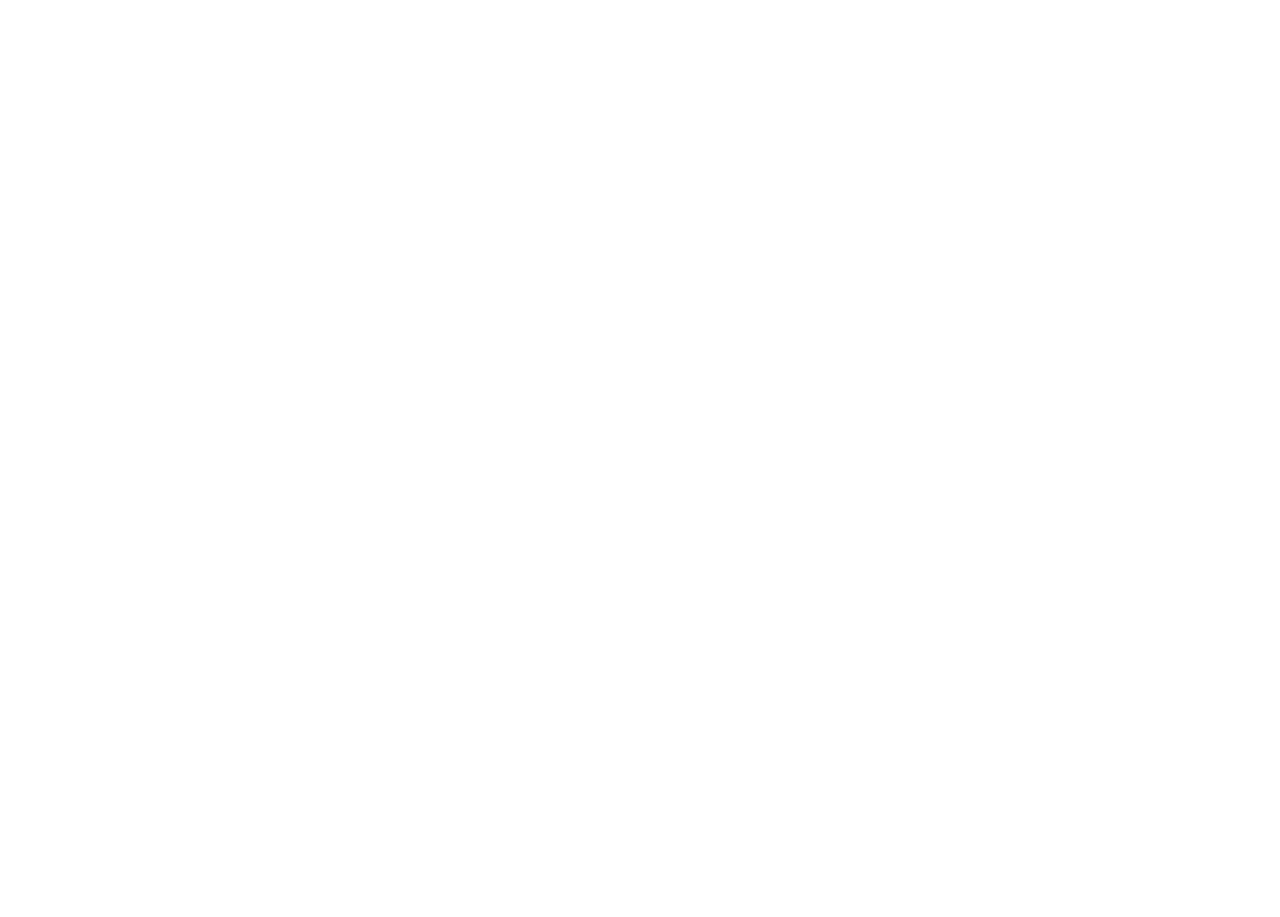
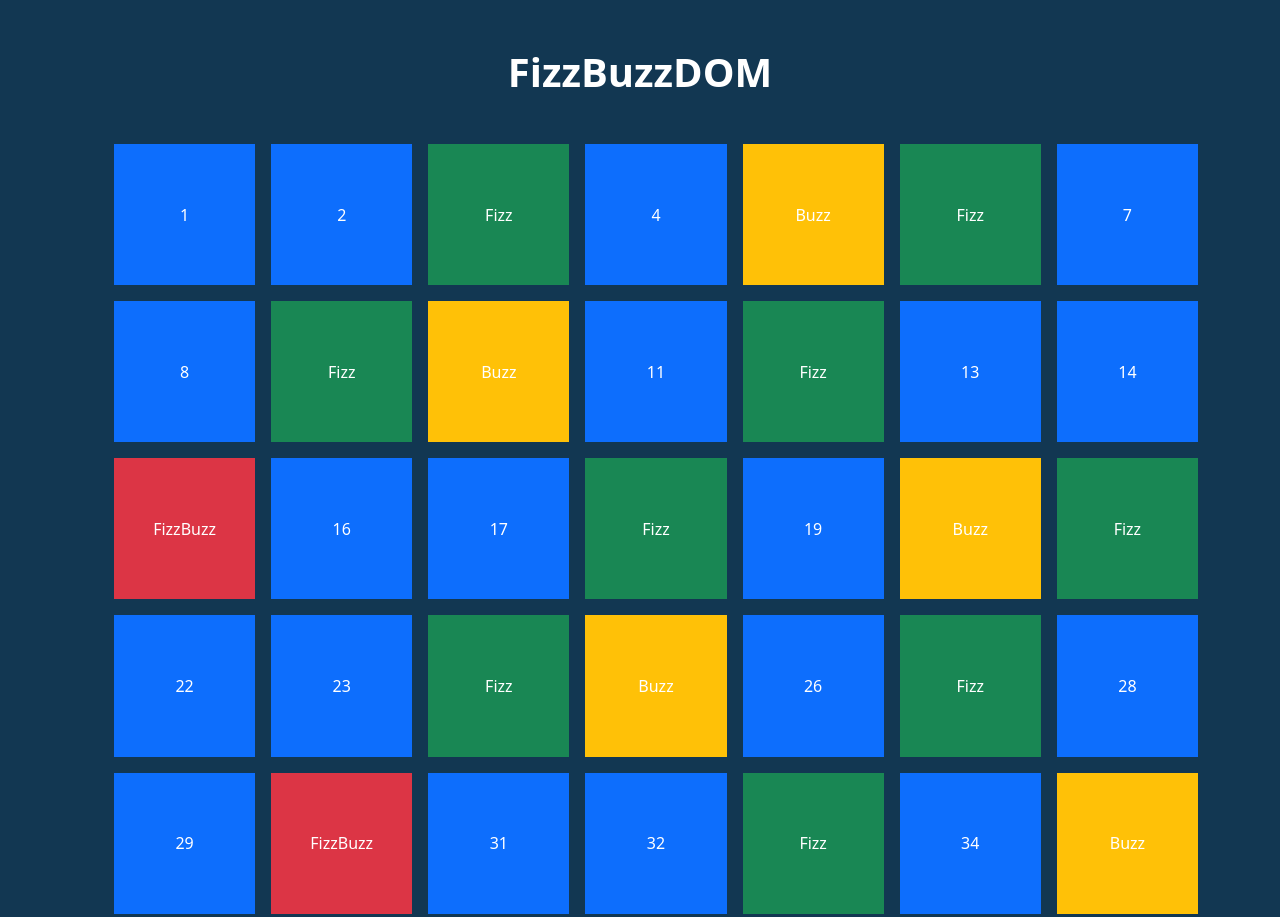
Before and after one commit to AnthCap96/js-fizzbuzz, a plain HTML site: page index.html in a window 1280 px wide. Shown: the top 917 px of the page. Before the commit the page ends 800 px from the top, so only its background shows below. Drawn offline with nearby package versions, Linux system fonts and the light colour scheme; the site is published under a folder, as on GitHub Pages, so addresses that start at the root find nothing.

Commit message:
fix error
fixed errors

```diff
--- a/index.html
+++ b/index.html
@@ -5,7 +5,7 @@
     <meta name="viewport" content="width=device-width, initial-scale=1.0">
     <title>Fizzbuzz</title>
     <link href="https://cdn.jsdelivr.net/npm/bootstrap@5.3.2/dist/css/bootstrap.min.css" rel="stylesheet" integrity="sha384-T3c6CoIi6uLrA9TneNEoa7RxnatzjcDSCmG1MXxSR1GAsXEV/Dwwykc2MPK8M2HN" crossorigin="anonymous">
-    <link rel="stylesheet" href="/style.css">
+    <link rel="stylesheet" href="./style.css">
   </head>
   <body>
     <h1 class="fw-bold text-center text-white my-5">FizzBuzzDOM</h1>
@@ -17,6 +17,6 @@
     </div>
 
 
-    <script src="/script.js" charset="utf-8"></script>
+    <script src="./script.js" charset="utf-8"></script>
   </body>
 </html>
```
